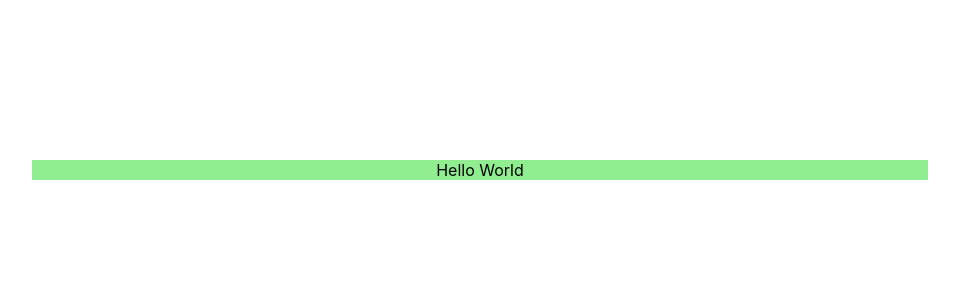
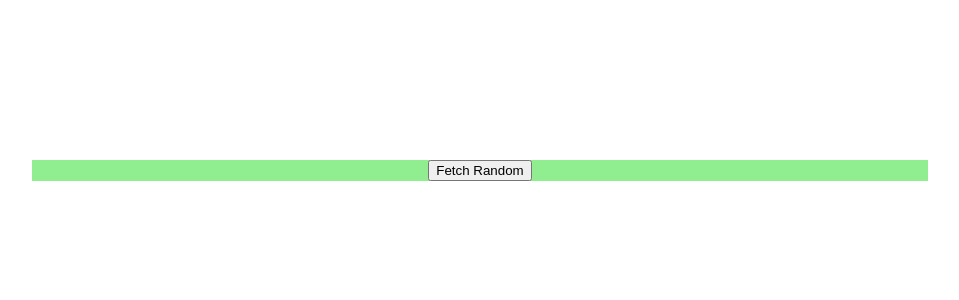
Before and after one commit to JinxyPyrope/mini-practice-react-9, a React (Create React App) app in the folder practice-9/: page / in a window 1280 px wide. Shown: the top 300 px of the page, without its empty margins (160-1119 px from the left). Built offline with nearby package versions, Linux system fonts and the light colour scheme.

Commit message:
Testing out the button to be sure it's effective

```diff
--- a/practice-9/src/components/Apitest.js
+++ b/practice-9/src/components/Apitest.js
@@ -1,8 +1,12 @@
-import React from 'react'
+import React, { useEffect, useState } from "react"
 
-function Apitest() {
+const Apitest = () => {
+  const [data, setData] = useState([])
+
   return (
-    <div>Hello World</div>
+    <>
+      <button onClick={() => console.log("Button Works")}>Fetch Random</button>
+    </>
   )
 }
 
```
